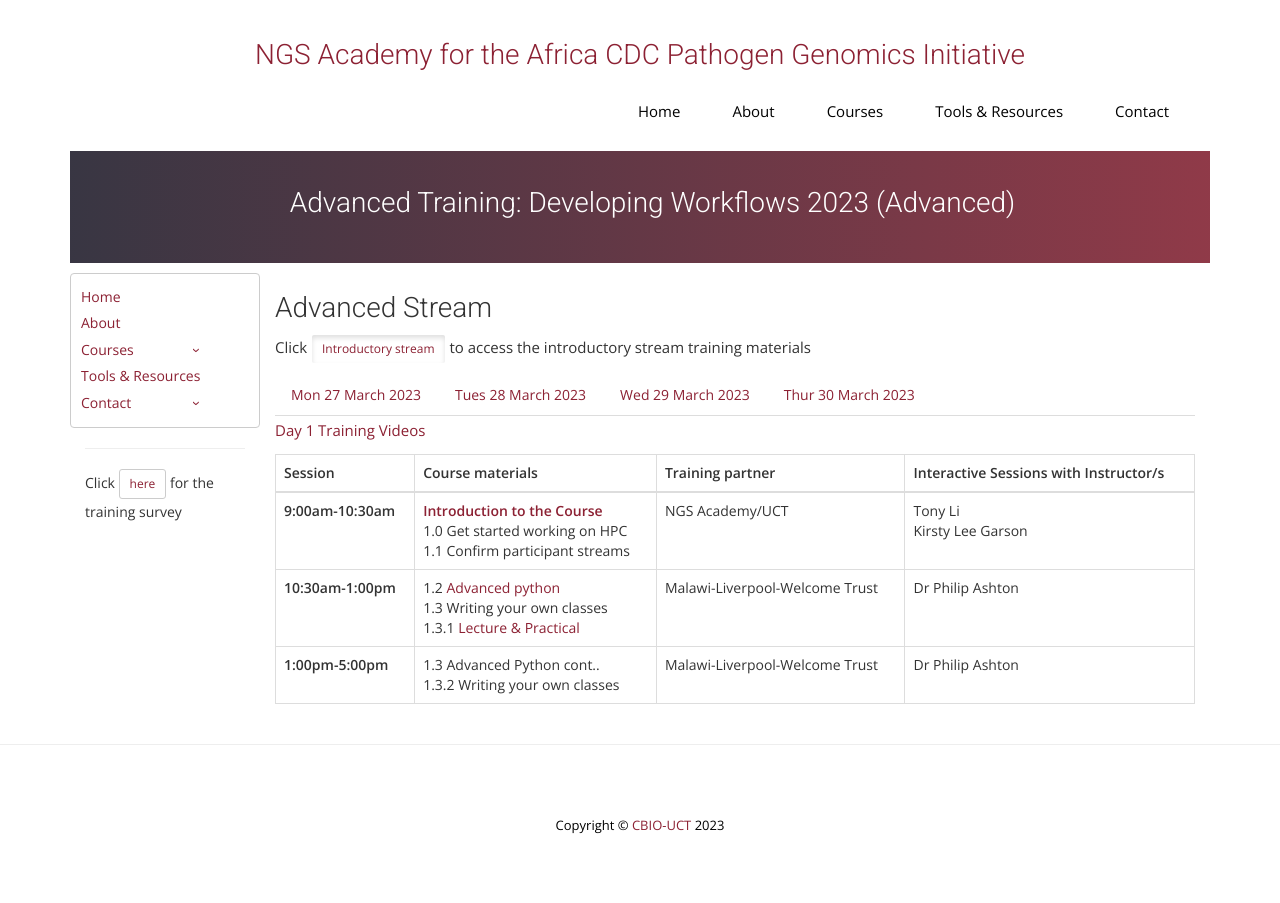
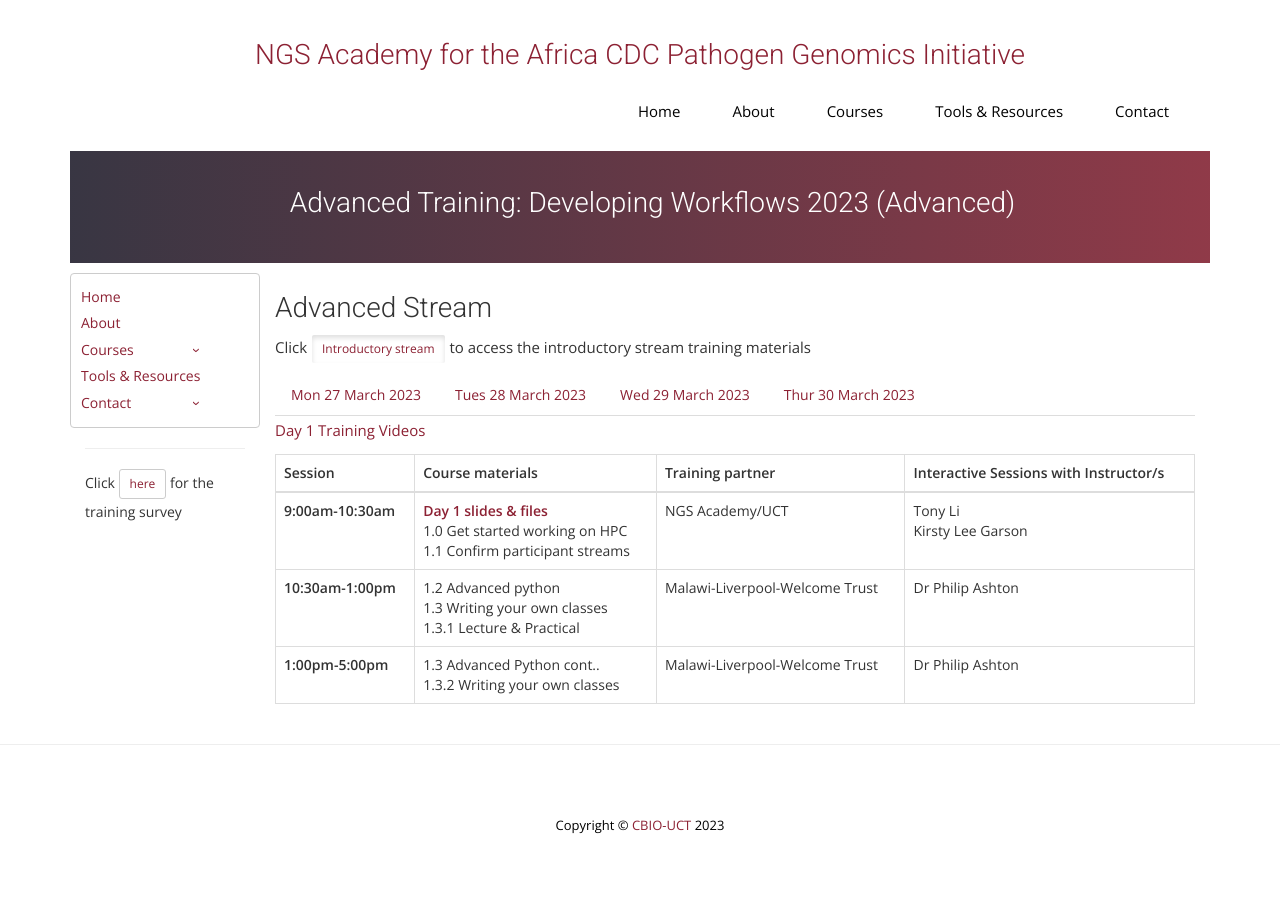
Before and after one commit to uct-cbio/ngs-academy, a Jekyll site: the page built from _posts/2023-04-13-Advanced-Training-Developing-Workflows-ADV.md, in a window 1280 px wide. Built offline with Jekyll 4.4.1, drawn with Linux system fonts in a browser that asks for light colours; nearby versions of some CDN libraries; some web fonts are replaced; comment, search, counter and statistics services are not loaded.

Commit message:
added day file links

```diff
--- a/_posts/2023-04-13-Advanced-Training-Developing-Workflows-ADV.md
+++ b/_posts/2023-04-13-Advanced-Training-Developing-Workflows-ADV.md
@@ -55,7 +55,7 @@
       <br>
      </th>
       <td>    <ul>
-      <li><b> <a href="#" target="_blank">Introduction to the Course</a></b></li>
+      <li><b> <a href="#" target="_blank">Day 1 slides & files </a></b></li>
 <ol>
   <li>1.0 Get started working on HPC</li>
   <li>1.1 Confirm participant streams</li>
@@ -78,10 +78,10 @@
       <br>
      </th>
       <td>    <ul>
-      <li>1.2 <a href="#" target="_blank">Advanced python</a></li>
+      <li>1.2 Advanced python</li>
 <ol>
   <li>1.3 Writing your own classes</li>
-        <li>1.3.1 <a href="#" target="_blank">Lecture & Practical </a></li>
+        <li>1.3.1 Lecture & Practical </li>
 
 </ol>
 </ul></td>
@@ -144,6 +144,7 @@
       <br>
      </th>
       <td>    <ul>
+      <li><b> <a href="#" target="_blank">Day 2 slides & files </a></b></li>
       <li>2.0 Advanced python </li>
      <li>2.1 Using common bioinformatics modules (Bio python ) </li>
       <li>2.2 Lecture and practical </li>
@@ -235,7 +236,7 @@
       <th scope="row">9:00am - 10:30pm
       <br>
      </th>
-      <td>    <ul>
+      <td>    <ul><li><b> <a href="#" target="_blank">Day 3 slides & files </a></b></li>
       <li>3. Nextflow </li>
       <li>3.1 Simple RNA-seq1 pipeline </li>
 <li>3.2 nf-core pipelines</li>
@@ -299,7 +300,7 @@
       <th scope="row">9:00am - 10:30am
       <br>
      </th>
-      <td>    <ul>
+      <td>    <ul><li><b> <a href="#" target="_blank">Day 4 slides & files </a></b></li>
       <li>4.0 Advanced python</li>
        <li>4.1 Compare and contrast with snakemake</li>
 </ul></td>
```
Also changed, not shown: _posts/2022-10-29-Bioinformatics-Analysis-of-PFG-data.md (+2 -1 lines).
